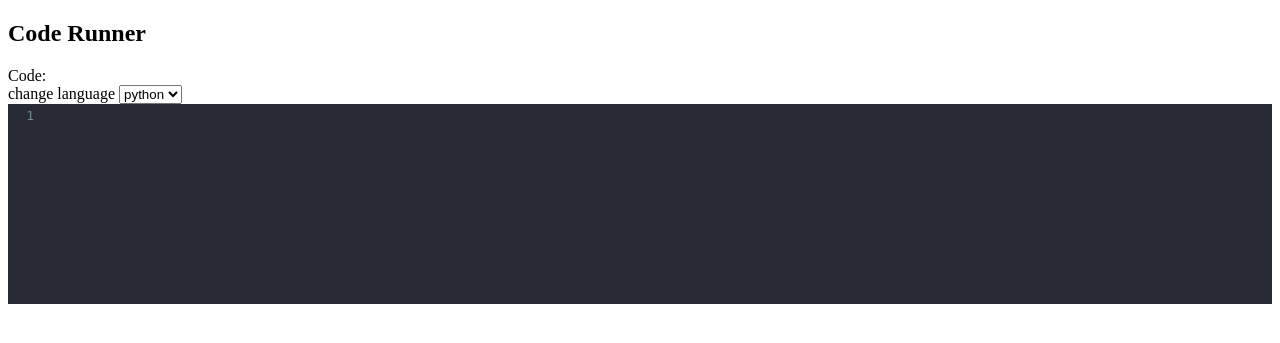
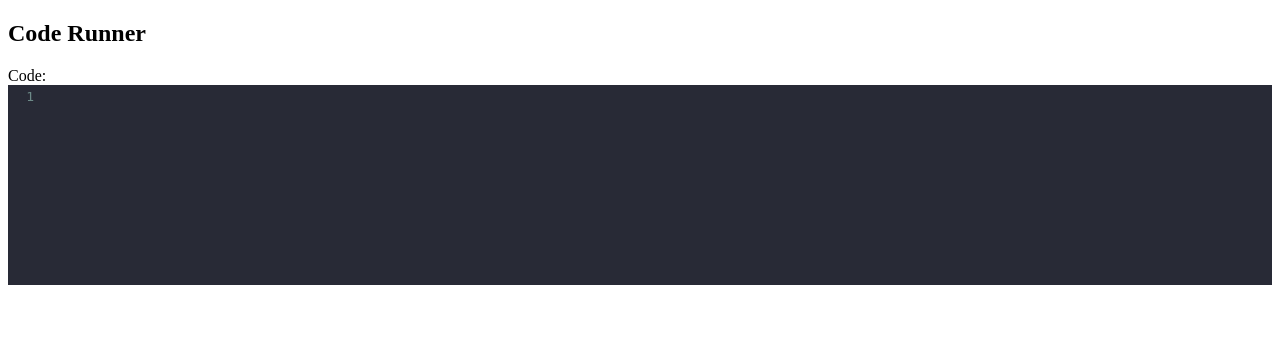
Before and after one commit to hedass/socket-programming-jarkom-2020, a Flask app: page /output/1 in a window 1280 px wide. Shown: the top 343 px of the page. Run offline with Flask 2, Linux system fonts and the light colour scheme; data that the repository does not hold is empty; some libraries are stand-ins or nearby versions.

Commit message:
remove code option on output html

```diff
--- a/nodes/client/templates/output.html
+++ b/nodes/client/templates/output.html
@@ -27,11 +27,6 @@
   <h2>Code Runner</h2>
   <form method="post" id='form-code' enctype="multipart/form-data">
     <label for="code">Code:</label><br>
-    <label for="language">change language</label>
-    <select name="language" id="language" onchange="changeMode(this.value)">
-      <option value="python">python</option>
-      <option value="text/x-java">java</option>
-    </select>
     <div id="warning-java"></div>
     <textarea id="code" name="code">{{ code }}</textarea>
   </form>
```
